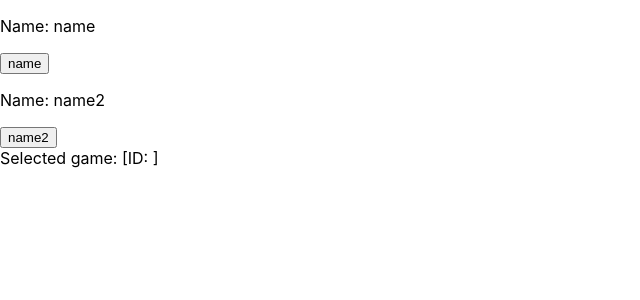
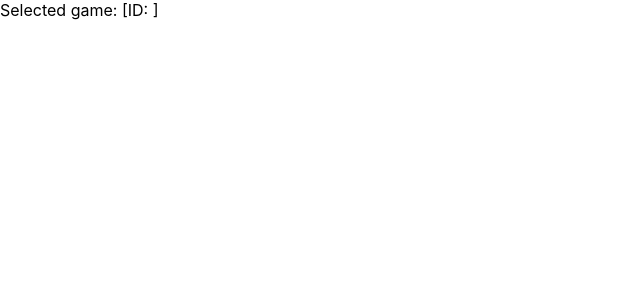
Before and after one commit to jithubxyz/JitCoin-Frontend, a React (Create React App) app: page / in a window 1280 px wide. Shown: the top 300 px of the page, without its empty margins (0-640 px from the left). Built offline with nearby package versions, Linux system fonts and the light colour scheme.

Commit message:
Prototype for dynamic component generation
Does not behave as expected as of now, but the concept needs to be saved

```diff
--- a/src/App.tsx
+++ b/src/App.tsx
@@ -8,6 +8,8 @@ export type AppState = {
     selectedId: string;
     selectedName: string;
     handleSelection: Function;
+
+    nodes: { id: string, name: string }[];
 }
 
 export interface SelectionProps {
@@ -26,7 +28,8 @@ export default class App extends React.Component {
     public readonly state: AppState = {
         selectedId: "",
         selectedName: "",
-        handleSelection: this.handleSelectionChange
+        handleSelection: this.handleSelectionChange,
+        nodes: [{id: "1", name: "Eins"}, {id: "2", name: "Zwei"}] // TODO: Get from API
     }
 
     handleSelectionChange(id: string, name: string) {
@@ -44,8 +47,8 @@ export default class App extends React.Component {
 
                 </div>
 
-                <Sidebar handleSelection={this.handleSelectionChange} selectedId={this.state.selectedId} selectedName={this.state.selectedName}/>
-                <MainView handleSelection={this.handleSelectionChange} selectedId={this.state.selectedId} selectedName={this.state.selectedName}/>
+                <Sidebar handleSelection={this.handleSelectionChange} selectedId={this.state.selectedId} selectedName={this.state.selectedName} nodes={this.state.nodes}/>
+                <MainView handleSelection={this.handleSelectionChange} selectedId={this.state.selectedId} selectedName={this.state.selectedName} nodes={this.state.nodes}/>
 
                 <div className={styles.footerRight}>
 
--- a/src/components/sidebar.tsx
+++ b/src/components/sidebar.tsx
@@ -20,22 +20,18 @@ export default class Sidebar extends React.Component<AppState> {
         this.handleSelection(id, name);
     }
 
-    // Adds a new GameComponent, TODO: generated from this.props
-    addGameComponent(id: string, name: string) {
-        return (
-            <GameComponent
-                uid={id}
-                name={name}
-                onSelect={() => this.handleClick(id, name)}
-            />
-        );
-    }
-
     render() {
         return (
             <div className={styles.sidebar}>
-                {this.addGameComponent("1","name")}
-                {this.addGameComponent("2","name2")}
+                {
+                this.props.nodes.map((node) => {
+                    <GameComponent
+                        uid={node.id}
+                        name={node.name}
+                        onSelect={() => this.handleClick(node.id, node.name)}>
+                    </GameComponent>
+                })
+                }
             </div>
         );
     }
```
